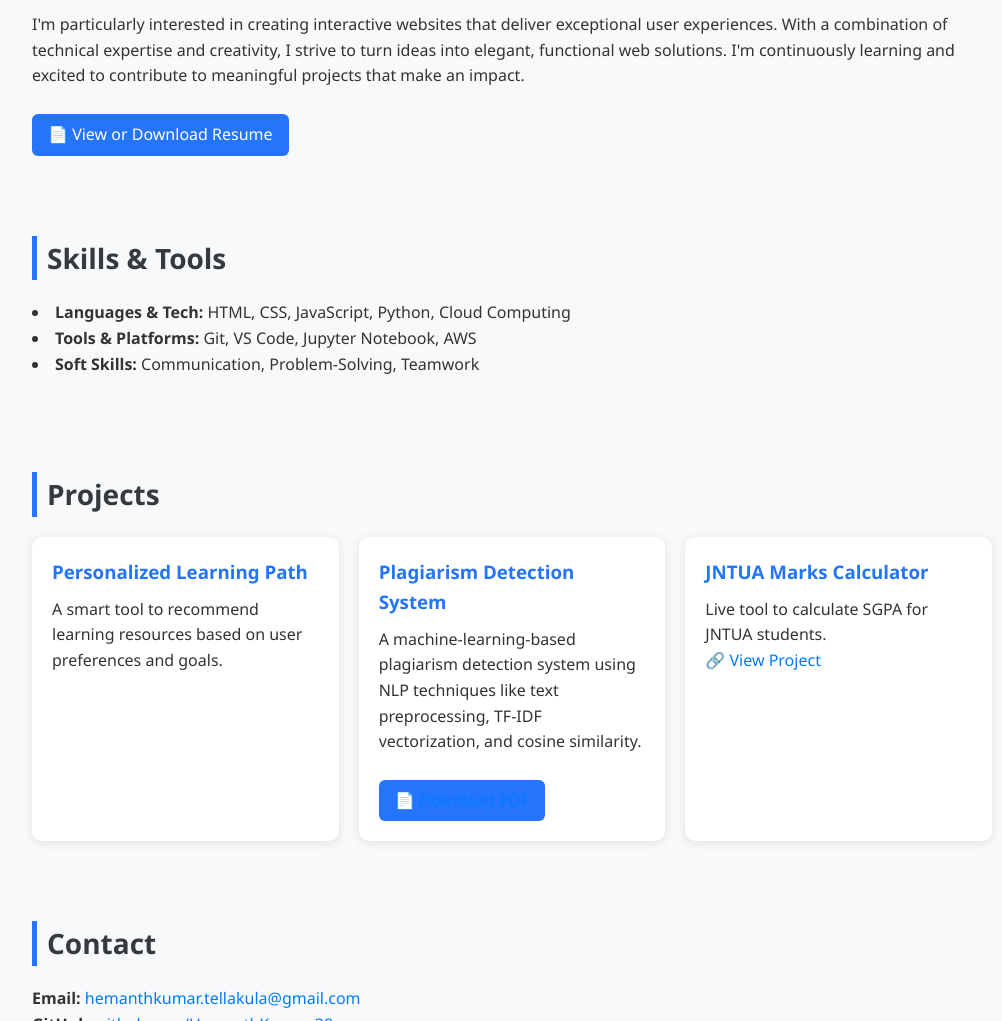
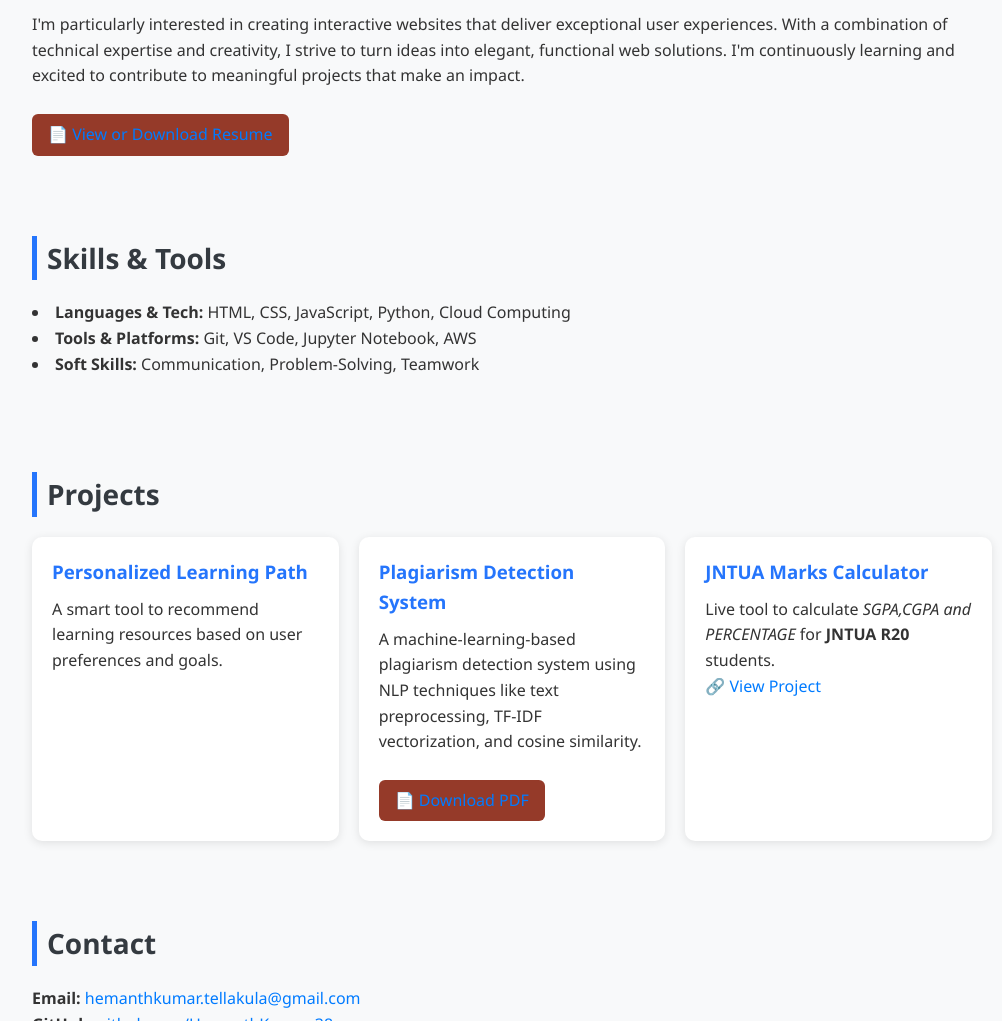
Before and after one commit to HemanthKumar-38/portfolio, a plain HTML site: page index.html in a window 1280 px wide. Shown: the part 516-1537 px from the top of the page, without its empty margins (128-1130 px from the left). Drawn offline with Linux system fonts and the light colour scheme.

Commit message:
Update index.html

```diff
--- a/index.html
+++ b/index.html
@@ -103,13 +103,13 @@
       display: inline-block;
       margin-top: 10px;
       padding: 8px 16px;
-      background-color: #2575fc;
-      color: white;
+      background-color: #953a29;
+      color:#007bff;
       text-decoration: none;
       border-radius: 6px;
     }
     .download-btn:hover {
-      background-color: #1a4fb1;
+      background-color: #3db7ad;
     }
     #contact a {
       color: #007bff;
@@ -206,7 +206,7 @@
       </div>
       <div class="project">
         <h3>JNTUA Marks Calculator</h3>
-        <p>Live tool to calculate SGPA for JNTUA students.<br>
+        <p>Live tool to calculate <em>SGPA,CGPA and PERCENTAGE</em> for <strong>JNTUA R20</strong> students.<br>
         🔗 <a href="https://hemanthkumar-38.github.io/sgpa-calculator/" target="_blank">View Project</a></p>
       </div>
     </div>
```
